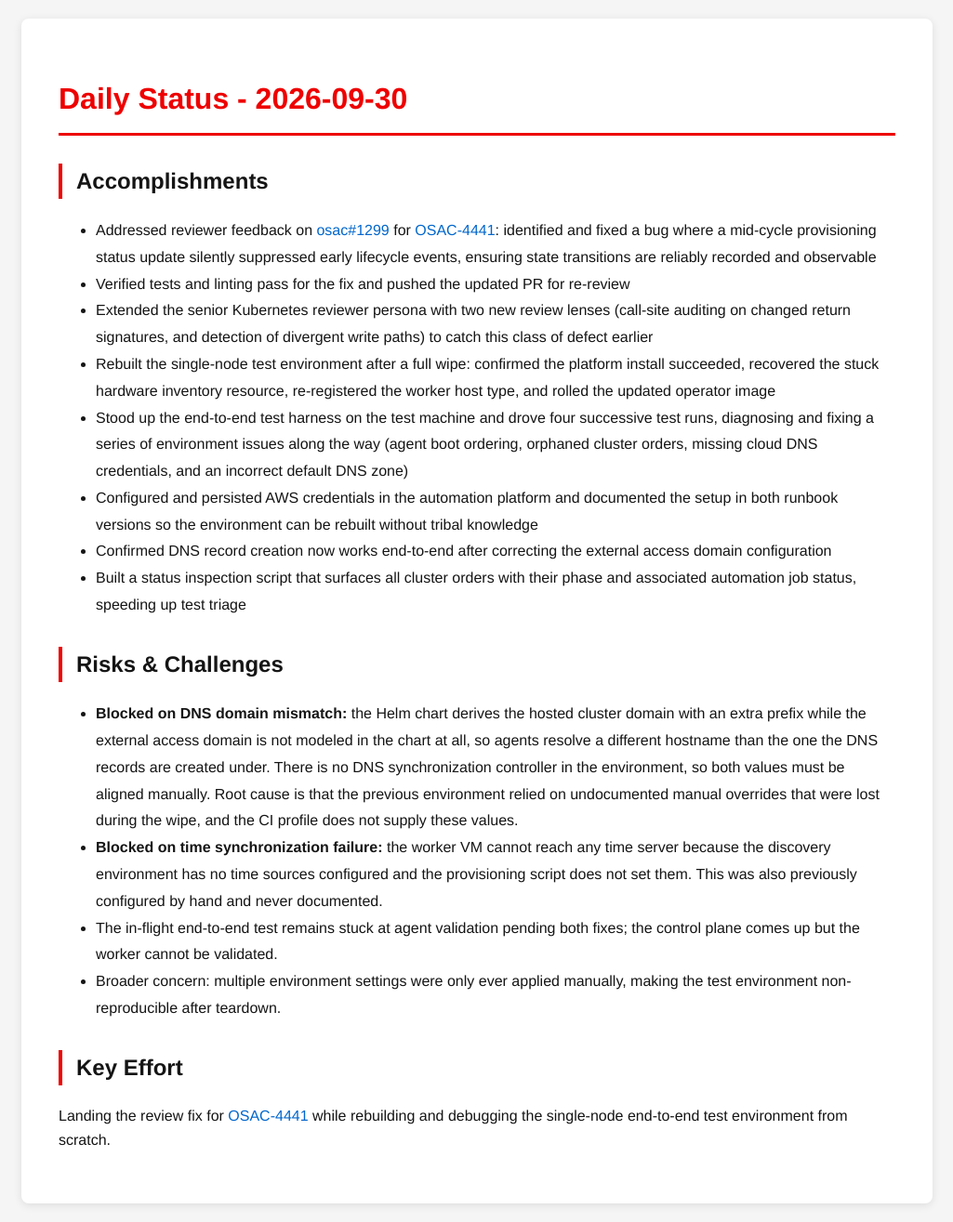
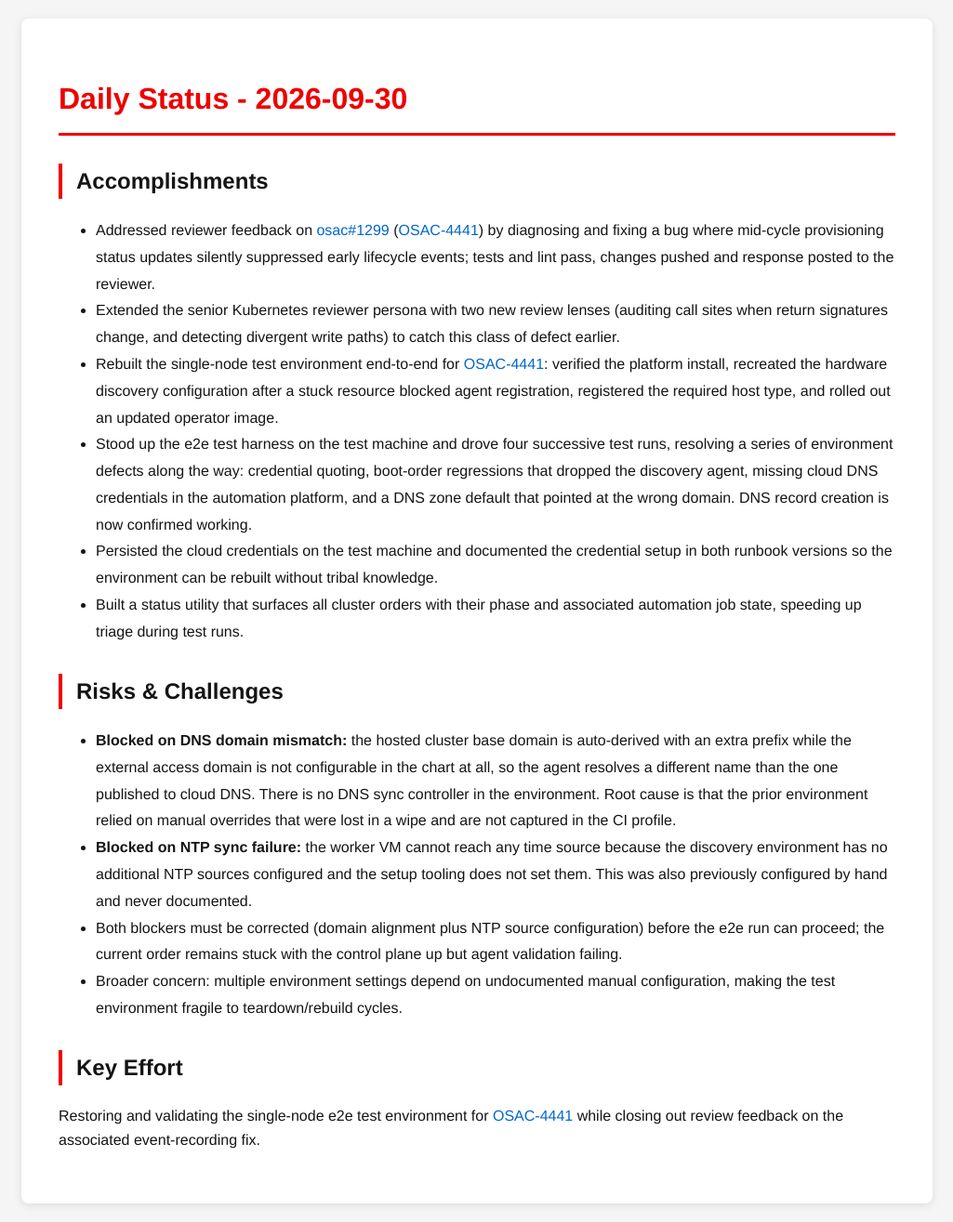
Before and after one commit to tzvatot/daily-status, a Jekyll site: the page built from 2026-09-30.md, in a window 1280 px wide. Shown: the whole page at 93% size, without its empty margins (127-1152 px from the left). Built offline with Jekyll 4.4.1, drawn with Linux system fonts in a browser that asks for light colours.

Commit message:
Daily status update - 2026-09-30

```diff
--- a/2026-09-30.md
+++ b/2026-09-30.md
@@ -7,20 +7,18 @@ date: 2026-09-30
 # Daily Status - 2026-09-30
 
 ## Accomplishments
-- Addressed reviewer feedback on [osac#1299](https://github.com/osac-project/osac/pull/1299) for [OSAC-4441](https://redhat.atlassian.net/browse/OSAC-4441): identified and fixed a bug where a mid-cycle provisioning status update silently suppressed early lifecycle events, ensuring state transitions are reliably recorded and observable
-- Verified tests and linting pass for the fix and pushed the updated PR for re-review
-- Extended the senior Kubernetes reviewer persona with two new review lenses (call-site auditing on changed return signatures, and detection of divergent write paths) to catch this class of defect earlier
-- Rebuilt the single-node test environment after a full wipe: confirmed the platform install succeeded, recovered the stuck hardware inventory resource, re-registered the worker host type, and rolled the updated operator image
-- Stood up the end-to-end test harness on the test machine and drove four successive test runs, diagnosing and fixing a series of environment issues along the way (agent boot ordering, orphaned cluster orders, missing cloud DNS credentials, and an incorrect default DNS zone)
-- Configured and persisted AWS credentials in the automation platform and documented the setup in both runbook versions so the environment can be rebuilt without tribal knowledge
-- Confirmed DNS record creation now works end-to-end after correcting the external access domain configuration
-- Built a status inspection script that surfaces all cluster orders with their phase and associated automation job status, speeding up test triage
+- Addressed reviewer feedback on [osac#1299](https://github.com/osac-project/osac/pull/1299) ([OSAC-4441](https://redhat.atlassian.net/browse/OSAC-4441)) by diagnosing and fixing a bug where mid-cycle provisioning status updates silently suppressed early lifecycle events; tests and lint pass, changes pushed and response posted to the reviewer.
+- Extended the senior Kubernetes reviewer persona with two new review lenses (auditing call sites when return signatures change, and detecting divergent write paths) to catch this class of defect earlier.
+- Rebuilt the single-node test environment end-to-end for [OSAC-4441](https://redhat.atlassian.net/browse/OSAC-4441): verified the platform install, recreated the hardware discovery configuration after a stuck resource blocked agent registration, registered the required host type, and rolled out an updated operator image.
+- Stood up the e2e test harness on the test machine and drove four successive test runs, resolving a series of environment defects along the way: credential quoting, boot-order regressions that dropped the discovery agent, missing cloud DNS credentials in the automation platform, and a DNS zone default that pointed at the wrong domain. DNS record creation is now confirmed working.
+- Persisted the cloud credentials on the test machine and documented the credential setup in both runbook versions so the environment can be rebuilt without tribal knowledge.
+- Built a status utility that surfaces all cluster orders with their phase and associated automation job state, speeding up triage during test runs.
 
 ## Risks & Challenges
-- **Blocked on DNS domain mismatch:** the Helm chart derives the hosted cluster domain with an extra prefix while the external access domain is not modeled in the chart at all, so agents resolve a different hostname than the one the DNS records are created under. There is no DNS synchronization controller in the environment, so both values must be aligned manually. Root cause is that the previous environment relied on undocumented manual overrides that were lost during the wipe, and the CI profile does not supply these values.
-- **Blocked on time synchronization failure:** the worker VM cannot reach any time server because the discovery environment has no time sources configured and the provisioning script does not set them. This was also previously configured by hand and never documented.
-- The in-flight end-to-end test remains stuck at agent validation pending both fixes; the control plane comes up but the worker cannot be validated.
-- Broader concern: multiple environment settings were only ever applied manually, making the test environment non-reproducible after teardown.
+- **Blocked on DNS domain mismatch:** the hosted cluster base domain is auto-derived with an extra prefix while the external access domain is not configurable in the chart at all, so the agent resolves a different name than the one published to cloud DNS. There is no DNS sync controller in the environment. Root cause is that the prior environment relied on manual overrides that were lost in a wipe and are not captured in the CI profile.
+- **Blocked on NTP sync failure:** the worker VM cannot reach any time source because the discovery environment has no additional NTP sources configured and the setup tooling does not set them. This was also previously configured by hand and never documented.
+- Both blockers must be corrected (domain alignment plus NTP source configuration) before the e2e run can proceed; the current order remains stuck with the control plane up but agent validation failing.
+- Broader concern: multiple environment settings depend on undocumented manual configuration, making the test environment fragile to teardown/rebuild cycles.
 
 ## Key Effort
-Landing the review fix for [OSAC-4441](https://redhat.atlassian.net/browse/OSAC-4441) while rebuilding and debugging the single-node end-to-end test environment from scratch.
+Restoring and validating the single-node e2e test environment for [OSAC-4441](https://redhat.atlassian.net/browse/OSAC-4441) while closing out review feedback on the associated event-recording fix.
```
